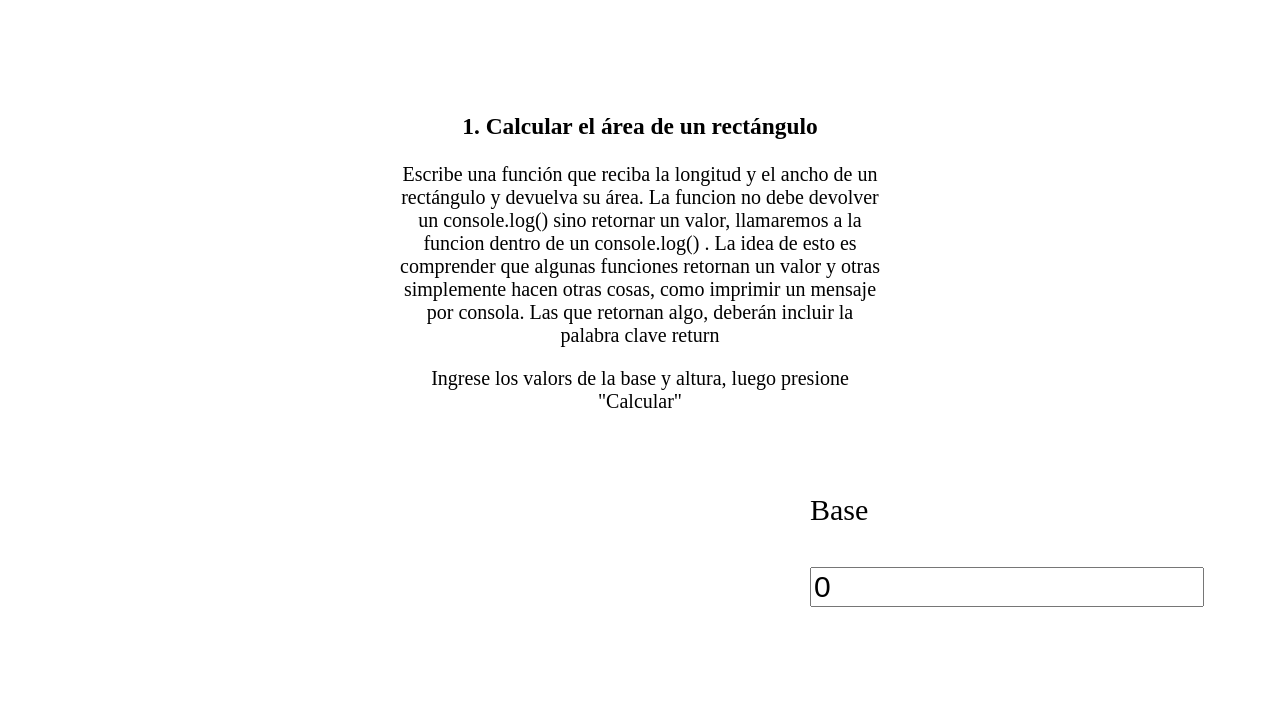
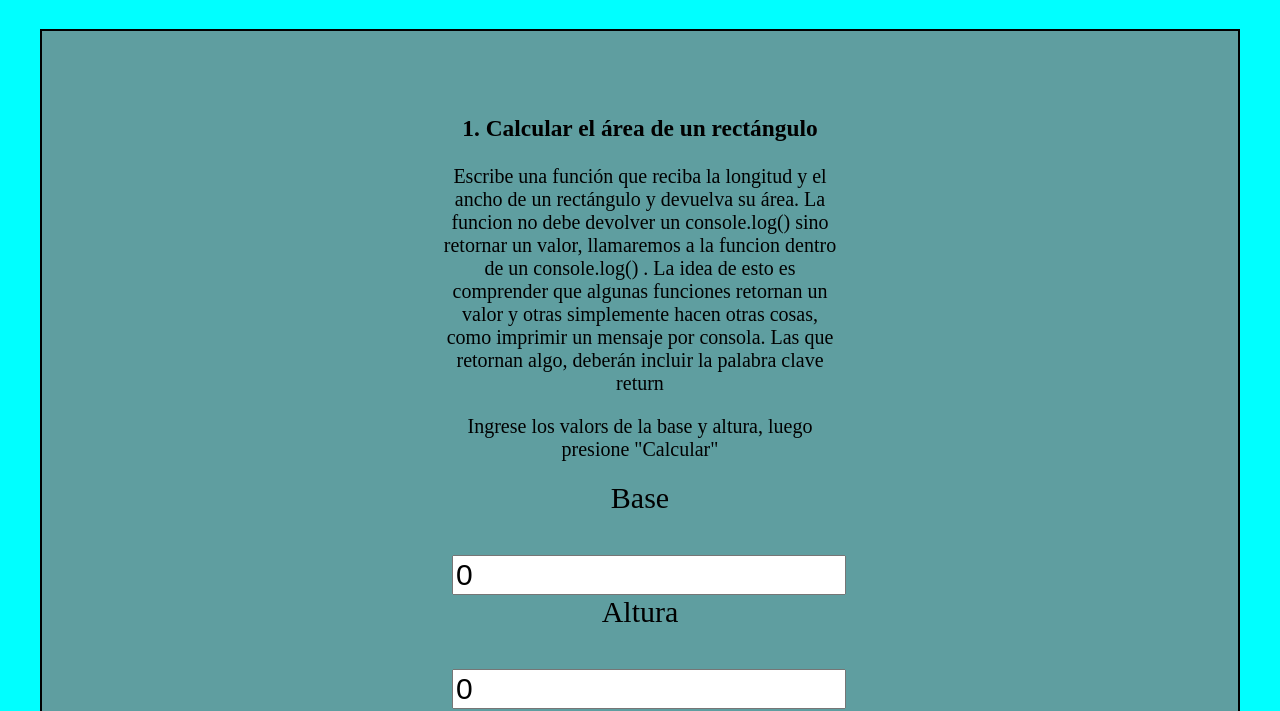
Before and after one commit to guillermo-k/PracticaFormativa3, a plain HTML site: page index.html in a window 1280 px wide. Shown: the part 242-953 px from the top of the page. Drawn offline with Linux system fonts and the light colour scheme.

Commit message:
Algo de estilo

```diff
--- a/index.html
+++ b/index.html
@@ -20,14 +20,14 @@
                     imprimir un mensaje por consola. Las que retornan algo, deberán incluir la palabra clave return
                 </p>
                 <p>Ingrese los valors de la base y altura, luego presione "Calcular"</p>
-                <div>
+                <span>
                     <label for="base">Base</label>
                     <input type="number" name="base" id="base" value="0">
-                </div>
-                <div>
+                </span>
+                <span>
                     <label for="altura">Altura</label>
                     <input type="number" name="altura" id="altura" value="0">
-                </div>
+                </span>
                 <button type="button" id="1">Calcular</button>
                 <p class="resultado"></p>
             </div>
--- a/styles/index.css
+++ b/styles/index.css
@@ -10,12 +10,15 @@ header{
 
 body{
     margin-inline: auto;
-
+    background-color: aqua;
 }
 
 div{
     padding-inline: 20rem;
     padding-block: 3rem;
+    border: 2px solid black;
+    margin: 2rem;
+    background-color: cadetblue;
 }
 
 label, input, button{
@@ -23,3 +26,7 @@ label, input, button{
     margin-top: 2rem;
     margin-inline: .5rem;
 }
+
+span{
+    display: block;
+}
```
